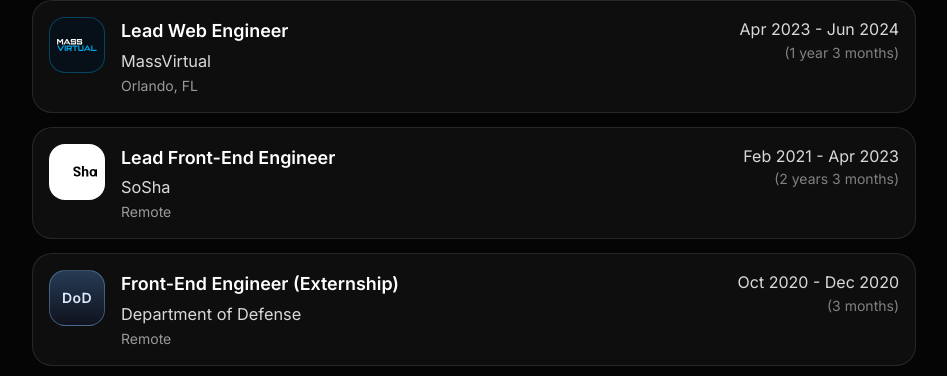
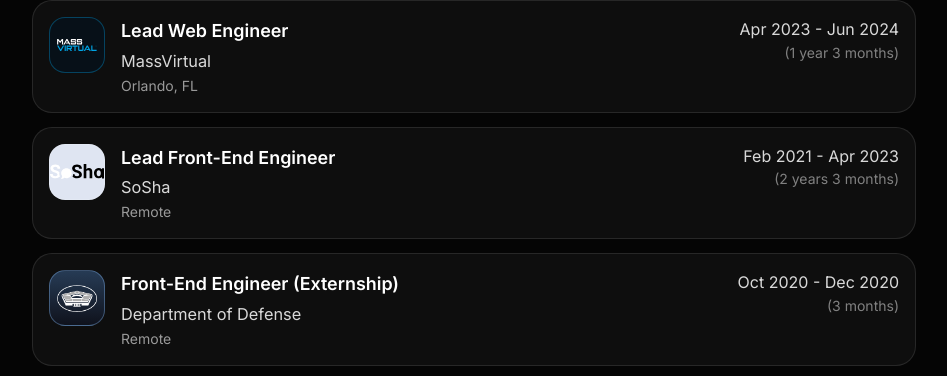
Before and after one commit to FrancoisCoding/francoiscoding-portfolio, a Next.js app: page /about in a window 1280 px wide. Shown: the part 1816-2192 px from the top of the page, without its empty margins (236-1183 px from the left). Built offline with nearby package versions, Linux system fonts and the light colour scheme; no server answers.

Commit message:
fix(about):toggle-toolkit-copy-and-fix-expertise-logos

```diff
--- a/app/about/page.tsx
+++ b/app/about/page.tsx
@@ -115,6 +115,7 @@ interface IExperienceItem {
   logoClassName: string;
   logoLabel: string;
   logoSrc?: string;
+  logoImageClassName?: string;
 }
 
 const experienceItems: IExperienceItem[] = [
@@ -149,7 +150,8 @@ const experienceItems: IExperienceItem[] = [
     logoSrc: '/expertise/sosha.svg',
     logoAlt: 'SoSha logo',
     logoLabel: 'S',
-    logoClassName: 'border-white/14 bg-white text-slate-950',
+    logoClassName: 'border-white/14 bg-[#dfe5f2] text-slate-950',
+    logoImageClassName: 'h-7 w-full object-contain',
   },
   {
     role: 'Front-End Engineer (Externship)',
@@ -157,6 +159,8 @@ const experienceItems: IExperienceItem[] = [
     location: 'Remote',
     timeframe: 'Oct 2020 - Dec 2020',
     duration: '(3 months)',
+    logoSrc: '/expertise/dod.png',
+    logoAlt: 'Department of Defense logo',
     logoLabel: 'DoD',
     logoClassName:
       'border-blue-300/35 bg-[linear-gradient(180deg,rgba(96,165,250,0.3),rgba(23,37,84,0.22))] text-blue-100',
@@ -542,7 +546,7 @@ const hobbiesCards = [
     alt: 'Coastal travel scene near clear blue water.',
     title: 'Travel',
     stackClassName:
-      'z-20 -translate-x-[68%] -rotate-[8deg] group-hover:-translate-x-[122%] group-hover:-rotate-[10deg]',
+      'z-20 -translate-x-[70%] -rotate-[8deg] group-hover:-translate-x-[145%] group-hover:-rotate-[12deg]',
   },
   {
     src: '/about/about4.jpg',
@@ -556,7 +560,7 @@ const hobbiesCards = [
     alt: 'Laptop setup used for games and coding.',
     title: 'Gaming',
     stackClassName:
-      'z-10 -translate-x-[32%] rotate-[8deg] group-hover:translate-x-[32%] group-hover:rotate-[10deg]',
+      'z-10 -translate-x-[30%] rotate-[8deg] group-hover:translate-x-[45%] group-hover:rotate-[12deg]',
   },
 ] as const;
 
@@ -719,7 +723,10 @@ export default function AboutPage() {
                           alt={item.logoAlt ?? `${item.company} logo`}
                           width={42}
                           height={42}
-                          className="h-10 w-10 object-contain"
+                          className={
+                            item.logoImageClassName ??
+                            'h-10 w-10 object-contain'
+                          }
                         />
                       ) : (
                         item.logoLabel
@@ -864,9 +871,14 @@ export default function AboutPage() {
               })}
             </div>
 
-            <details className="rounded-[1.35rem] border border-white/10 bg-white/[0.03] p-4">
+            <details className="group rounded-[1.35rem] border border-white/10 bg-white/[0.03] p-4">
               <summary className="cursor-pointer list-none text-sm font-medium text-white/78 [&::-webkit-details-marker]:hidden">
-                View complete toolkit ({extendedTools.length} more)
+                <span className="group-open:hidden">
+                  View complete toolkit ({extendedTools.length} more)
+                </span>
+                <span className="hidden group-open:inline">
+                  Collapse complete toolkit
+                </span>
               </summary>
               <div className="mt-4 grid gap-2 md:grid-cols-2">
                 {extendedTools.map((item) => {
```
Also changed, not shown: public/expertise/dod.png (added).
